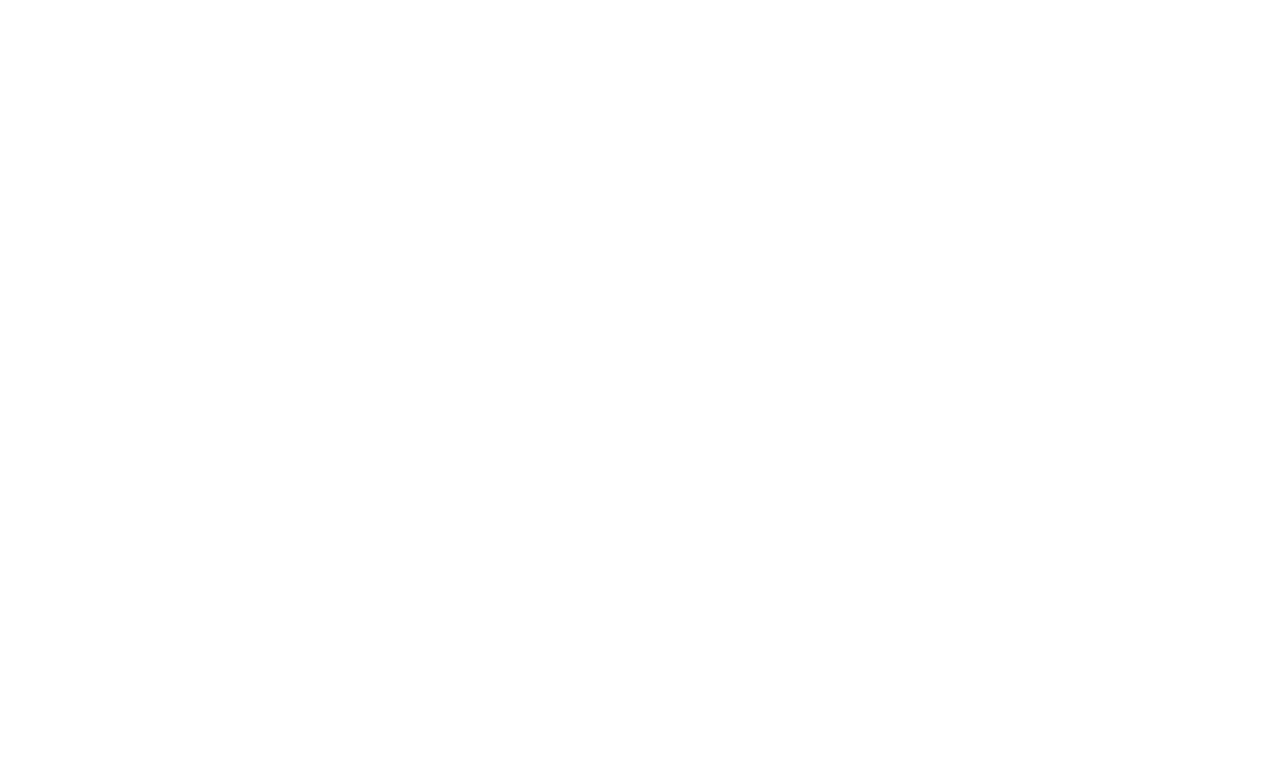
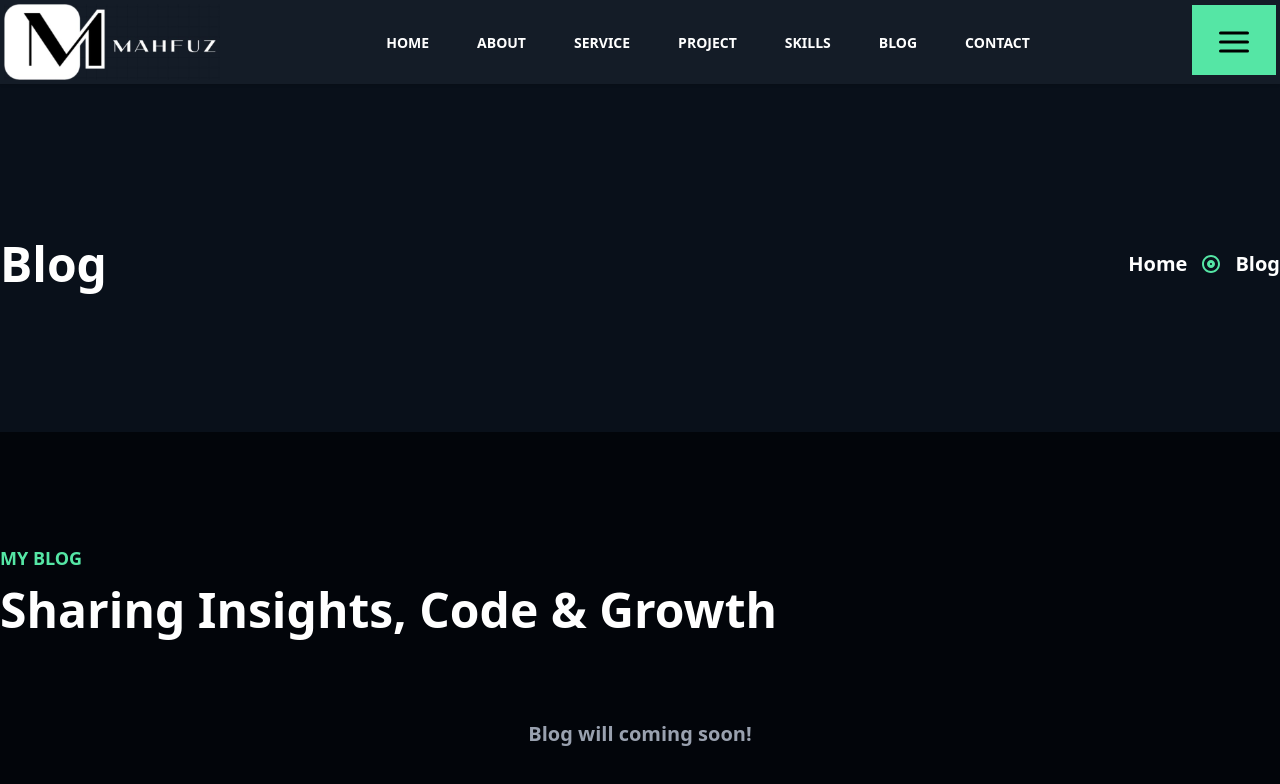
Before and after one commit to rjmahfuztech/mahfuz-website, a React (Vite) app: page /blog in a window 1280 px wide. Before the commit this address had no page. Shown: the top 784 px of the page. Built offline with nearby package versions, Linux system fonts and the light colour scheme.

Commit message:
blog page added

```diff
--- /dev/null
+++ b/src/components/Blog/MyBlog.jsx
@@ -0,0 +1,19 @@
+import React from "react";
+
+const MyBlog = () => {
+  return (
+    <div className="pt-20 md:pt-28">
+      <div>
+        <h3 className="text-lg text-[#55E6A5] font-semibold mb-2">MY BLOG</h3>
+        <h2 className="text-3xl md:text-4xl xl:text-5xl font-bold text-white leading-tight">
+          Sharing Insights, Code & Growth
+        </h2>
+      </div>
+      <h4 className="text-center text-gray-400 text-xl font-bold mt-10 md:mt-20">
+        Blog will coming soon!
+      </h4>
+    </div>
+  );
+};
+
+export default MyBlog;
--- /dev/null
+++ b/src/pages/Blog.jsx
@@ -0,0 +1,39 @@
+import React from "react";
+import { CgEditBlackPoint } from "react-icons/cg";
+import { Link } from "react-router";
+import MyBlog from "../components/Blog/MyBlog";
+
+const Blog = () => {
+  return (
+    <div className="bg-[#02050A] h-screen">
+      <div className="bg-[#09101A]">
+        <div className="max-w-[1400px] mx-auto px-4 xl:px-0">
+          <div className="pt-32 pb-20 md:pb-36 md:pt-60">
+            <div className="flex md:items-center flex-col md:flex-row md:justify-between">
+              <h1 className="text-3xl md:text-5xl font-bold text-white">
+                Blog
+              </h1>
+              <div className="mt-6 md:mt-0 flex items-center gap-3 nav-link">
+                <Link
+                  to="/"
+                  className="text-white text-lg md:text-xl font-bold nav-animation"
+                >
+                  Home
+                </Link>
+                <CgEditBlackPoint className="text-[#55E6A5] w-6 h-6" />
+                <Link className="text-white text-lg md:text-xl font-bold hover:text-[#55E6A5] transition-colors duration-300">
+                  Blog
+                </Link>
+              </div>
+            </div>
+          </div>
+        </div>
+      </div>
+      <div className="max-w-[1400px] mx-auto px-4 xl:px-0">
+        <MyBlog />
+      </div>
+    </div>
+  );
+};
+
+export default Blog;
--- a/src/routes/AppRoutes.jsx
+++ b/src/routes/AppRoutes.jsx
@@ -1,4 +1,5 @@
 import MainLayout from "../layout/MainLayout";
+import Blog from "../pages/Blog";
 import Home from "../pages/Home";
 import { Route, Routes } from "react-router";
 
@@ -8,6 +9,7 @@
       <Routes>
         <Route element={<MainLayout />}>
           <Route index element={<Home />} />
+          <Route path="blog" element={<Blog />} />
         </Route>
       </Routes>
     </>
```
